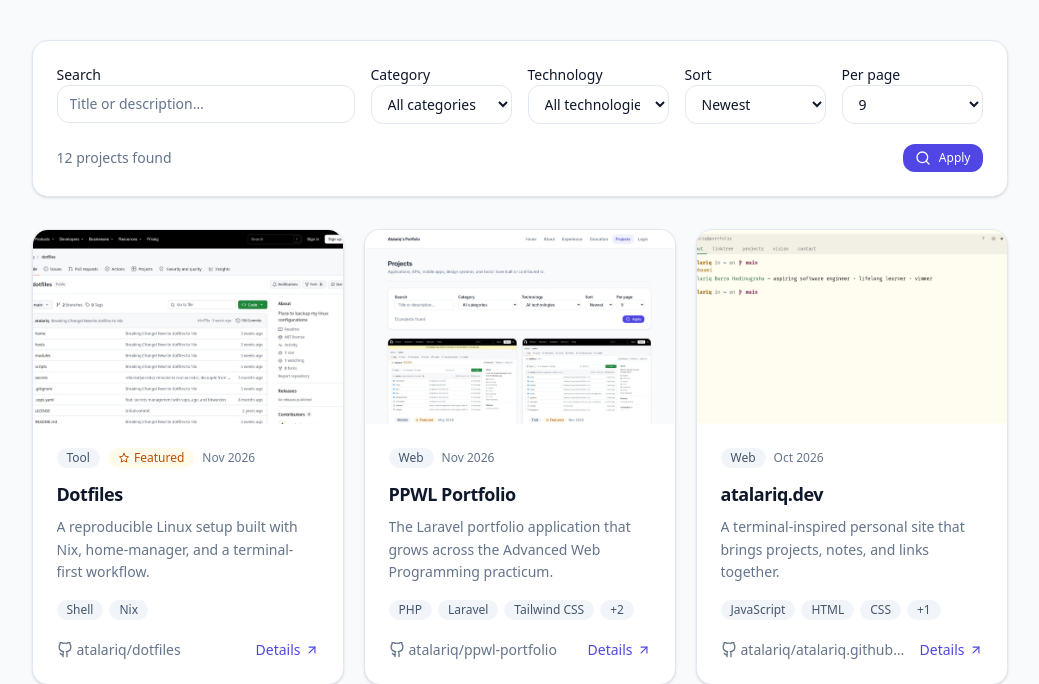
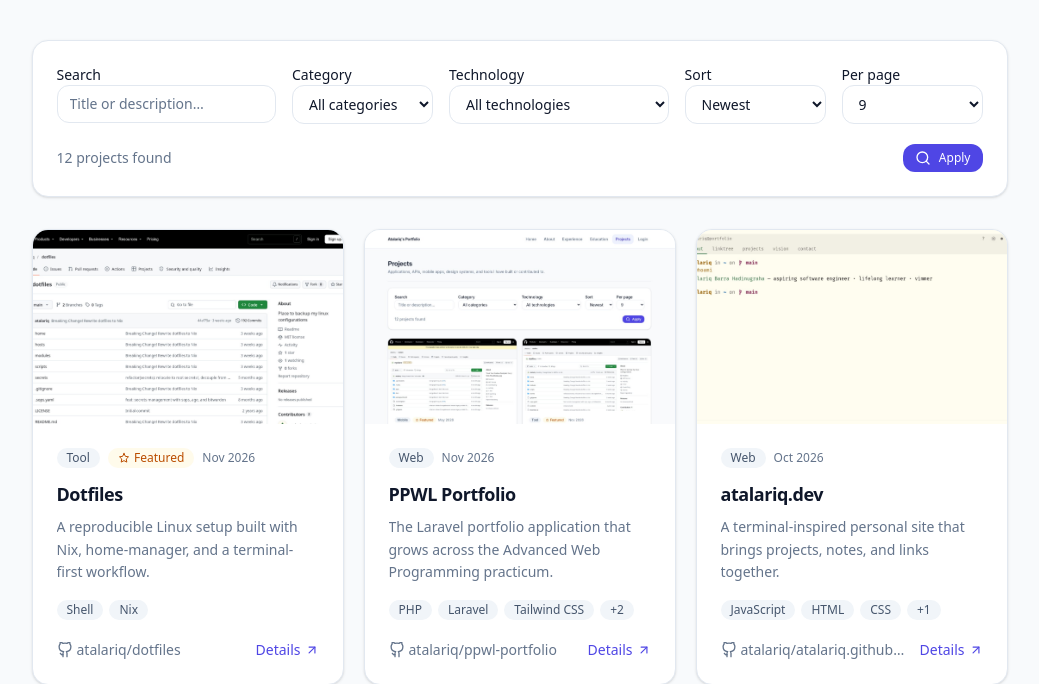
Before and after one commit to atalariq/ppwl-portfolio, a Laravel app: page /projects in a window 1280 px wide. Shown: the part 206-890 px from the top of the page, without its empty margins (113-1152 px from the left). Run offline with Laravel 12, Linux system fonts and the light colour scheme; data comes from the database, SQL or seed files in the repository; style sheets or scripts are compiled from the project's sources.

Commit message:
fix(ui): fit project filter controls at desktop widths

```diff
--- a/resources/views/portfolio/projects.blade.php
+++ b/resources/views/portfolio/projects.blade.php
@@ -15,12 +15,12 @@
     </x-ui.page-header>
 
     <form method="GET" action="{{ route('projects.index') }}" class="card card-body mt-10">
-        <div class="grid gap-4 md:grid-cols-2 xl:grid-cols-6">
-            <x-ui.field label="Search" name="search" class="md:col-span-2 xl:col-span-2">
+        <div class="grid gap-4 md:grid-cols-2 xl:grid-cols-12">
+            <x-ui.field label="Search" name="search" class="md:col-span-2 xl:col-span-3">
                 <input id="search" type="search" name="search" value="{{ request('search') }}" placeholder="Title or description…" class="input">
             </x-ui.field>
 
-            <x-ui.field label="Category" name="category">
+            <x-ui.field label="Category" name="category" class="xl:col-span-2">
                 <select id="category" name="category" class="select">
                     <option value="">All categories</option>
                     @foreach ($categories as $category)
@@ -29,7 +29,7 @@
                 </select>
             </x-ui.field>
 
-            <x-ui.field label="Technology" name="technology">
+            <x-ui.field label="Technology" name="technology" class="md:col-span-2 xl:col-span-3">
                 <select id="technology" name="technology" class="select">
                     <option value="">All technologies</option>
                     @foreach ($technologies as $technology)
@@ -38,7 +38,7 @@
                 </select>
             </x-ui.field>
 
-            <x-ui.field label="Sort" name="sort">
+            <x-ui.field label="Sort" name="sort" class="xl:col-span-2">
                 <select id="sort" name="sort" class="select">
                     <option value="newest" @selected(request('sort', 'newest') === 'newest')>Newest</option>
                     <option value="oldest" @selected(request('sort') === 'oldest')>Oldest</option>
@@ -46,7 +46,7 @@
                     <option value="project_date" @selected(request('sort') === 'project_date')>Project date</option>
                 </select>
             </x-ui.field>
-            <x-ui.field label="Per page" name="per_page">
+            <x-ui.field label="Per page" name="per_page" class="xl:col-span-2">
                 <select id="per_page" name="per_page" class="select">
                     @foreach ([9, 18, 27] as $size)
                         <option value="{{ $size }}" @selected((int) request('per_page', 9) === $size)>{{ $size }}</option>
```
